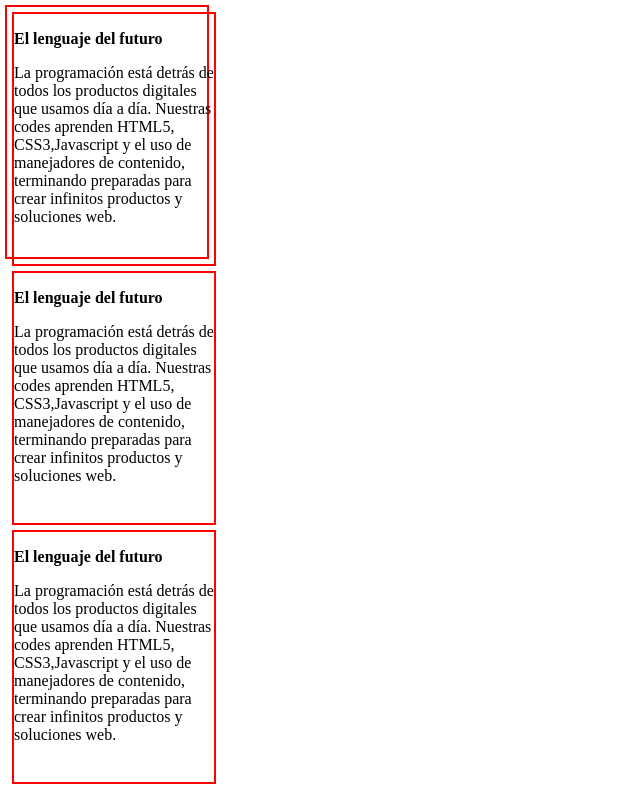
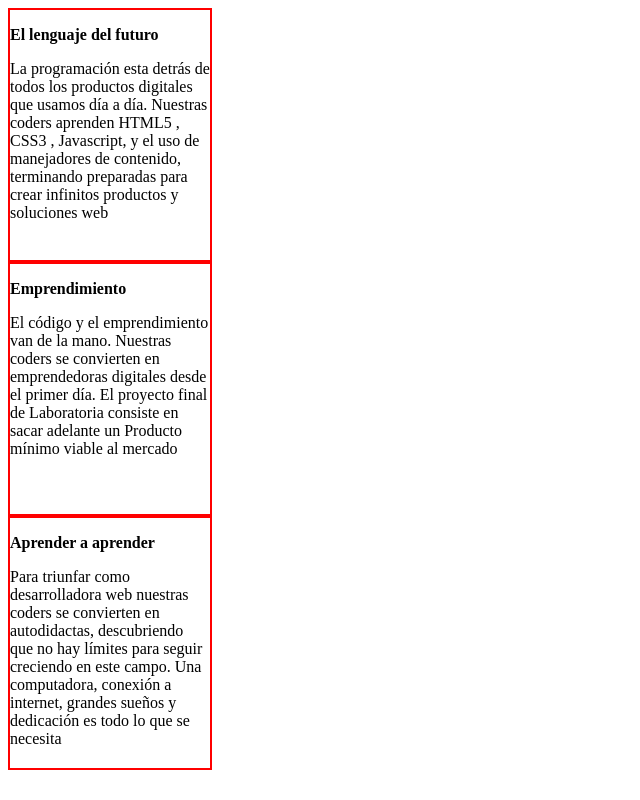
Before and after one commit to patijimenez/MarginyPadding, a plain HTML site: page index.html in a window 1280 px wide. Shown: the whole page, without its empty margins (0-640 px from the left). Drawn offline with Linux system fonts and the light colour scheme.

Commit message:
Margin/Padding 3

```diff
--- a/css/main.css
+++ b/css/main.css
@@ -1,20 +1,16 @@
-div {
-	width: 200px;
-	height: 250px;
-	border:2px solid red;
-	margin:5px;
+body div:nth-child(1){
+border:2px solid red;
+width:200px;
+height: 250px;
+
 }
-
-body:nth-child(2){
-	margin: 5px;
-    width: 200px;
-	height: 250px;
-	border:2px solid red;
+body div:nth-child(2){
+border:2px solid red;
+width:200px;
+height: 250px;
 }
-
-body:nth-child(3){
- 	width: 200px;
-	height: 250px;
-	border:2px solid red;
-	margin: 5px;
+body div:nth-child(3){
+border:2px solid red;
+width:200px;
+height: 250px;
 }
--- a/index.html
+++ b/index.html
@@ -9,15 +9,15 @@
 <body>
 	<div>
 		<p><b>El lenguaje del futuro</b></p>
-		<p>La programación está detrás de todos los productos digitales que usamos día a día. Nuestras codes aprenden HTML5, CSS3,Javascript y el uso de manejadores de contenido, terminando preparadas para crear infinitos productos y soluciones web.</p>
+		<p>La programación esta detrás de todos los productos digitales que usamos día a día. Nuestras coders aprenden HTML5 , CSS3 , Javascript, y el uso de manejadores de contenido, terminando preparadas para crear infinitos productos y soluciones web</p>
 	</div>
 	<div>
-		<p><b>El lenguaje del futuro</b></p>
-		<p>La programación está detrás de todos los productos digitales que usamos día a día. Nuestras codes aprenden HTML5, CSS3,Javascript y el uso de manejadores de contenido, terminando preparadas para crear infinitos productos y soluciones web.</p>
+		<p><b>Emprendimiento</b></p>
+		<p>El código y el emprendimiento van de la mano. Nuestras coders se convierten en emprendedoras digitales desde el primer día. El proyecto final de Laboratoria consiste en sacar adelante 	un Producto mínimo viable al mercado</p>
 	</div>
 	<div>
-		<p><b>El lenguaje del futuro</b></p>
-		<p>La programación está detrás de todos los productos digitales que usamos día a día. Nuestras codes aprenden HTML5, CSS3,Javascript y el uso de manejadores de contenido, terminando preparadas para crear infinitos productos y soluciones web.</p>
+		<p><b>Aprender a aprender</b></p>
+		<p>Para triunfar como desarrolladora web nuestras coders se convierten en autodidactas, descubriendo que no hay límites para seguir creciendo en este campo. Una computadora, conexión a internet, grandes sueños y dedicación es todo lo que se necesita </p>
 	</div>
 </body>
 </html>
```
